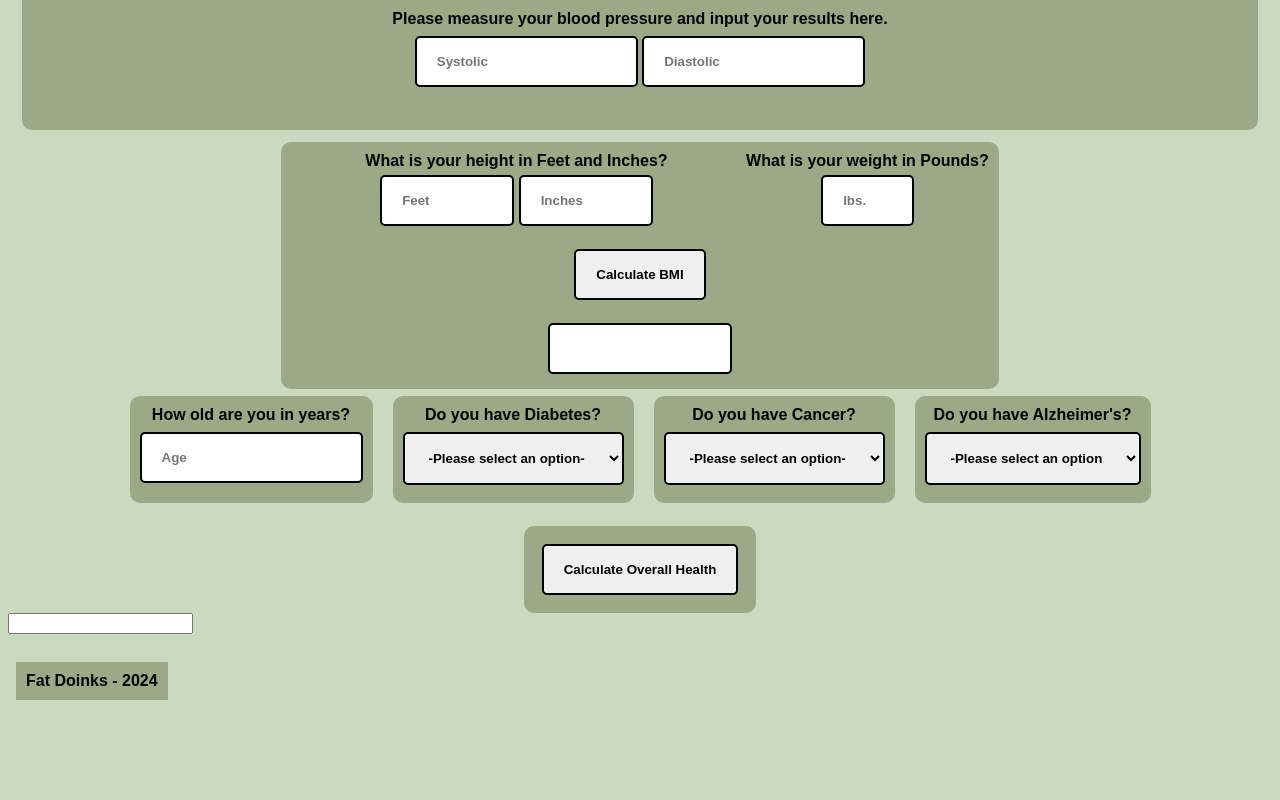
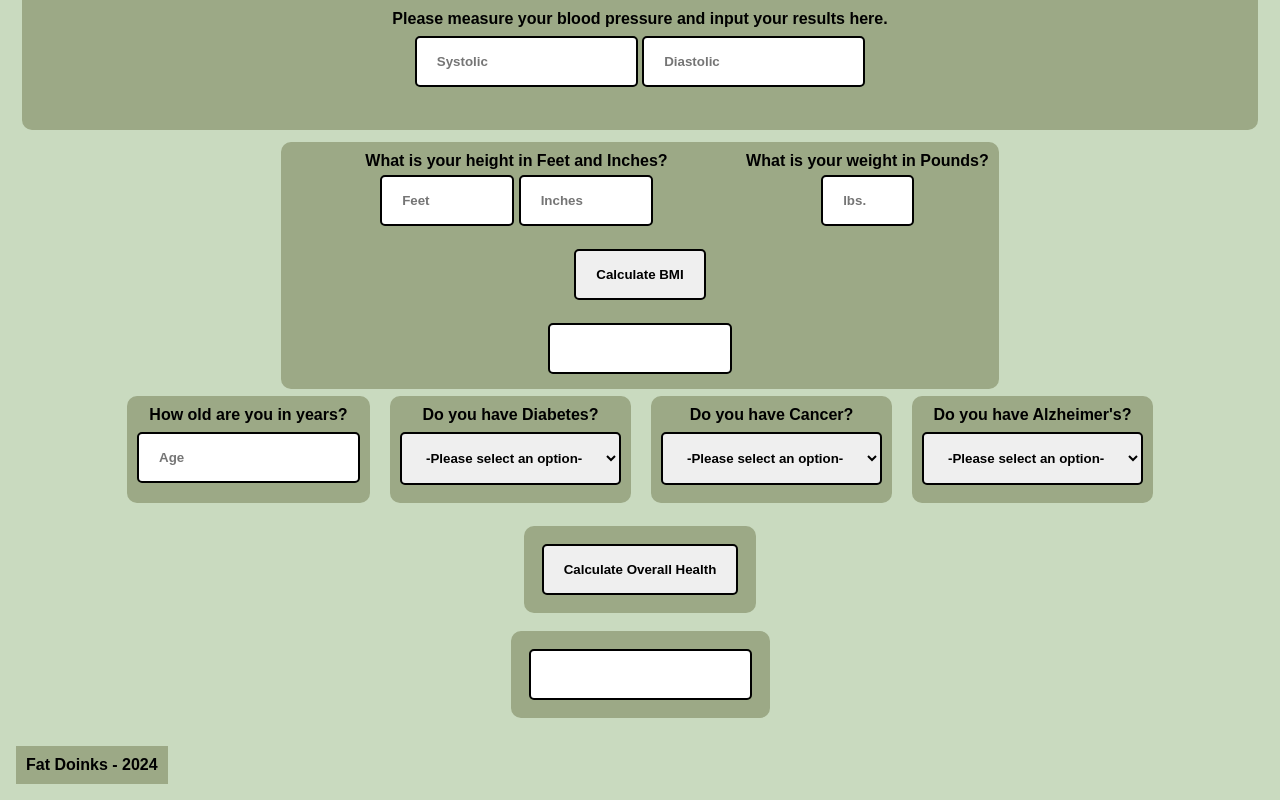
Before and after one commit to getting-to-know-each-other-team/health-insurance-risk-calculator-static, a plain HTML site: page index.html in a window 1280 px wide. Shown: the part 495-1295 px from the top of the page. Before the commit the page ends 1211 px from the top, so only its background shows below. Drawn offline with Linux system fonts and the light colour scheme; no server answers.

Commit message:
Updated UI

```diff
--- a/index.css
+++ b/index.css
@@ -115,7 +115,7 @@ header {
         background-color: #9CA986;
         display: inline-block;
         padding: 10px;
-        text-wrap: nowrap;
+        text-wrap: wrap;
         box-sizing:border-box;
         min-width: fit-content;
         border-radius: 10px;
@@ -198,10 +198,28 @@ header {
         cursor: pointer;
         transition: background-color 0.3s ease;
     }
-    & #overall-health button:hover {
-        background-color: #C9DABF;
+}
+#overall-health-button button:hover {
+    background-color: #C9DABF;
+}
+
+#overall-health-points {
+    display: flex;
+    background-color: #9CA986;
+    padding: 10px;
+    max-width: fit-content;
+    margin: auto;
+    justify-content: center;
+    border-radius: 10px;
+    & #overall-health-results {
+        padding: 16px 20px;
+        margin: 8px;
+        border: 2px solid black;
+        font-weight: bold;
+        border-radius: 5px;
     }
 }
+
 
 footer {
     display: inline-flex;
--- a/index.html
+++ b/index.html
@@ -126,7 +126,7 @@
     <div id="alzheimers-form">
         <label>Do you have Alzheimer's?</label><br>
         <select name="alzheimers" id="alzheimers-select">
-            <option value="">-Please select an option</option>
+            <option value="">-Please select an option-</option>
             <option value="yes">Yes</option>
             <option value="no">No</option>
         </select>
@@ -135,7 +135,7 @@
 <br>
 <div id="overall-health-button">
     <button type="button" id="overall-health" onclick="calculateInsurancePoints()">Calculate Overall Health</button>
-</div>
+</div><br>
 <div id="overall-health-points">
     <input type="text" id="overall-health-results" readonly>
 </div>
```
